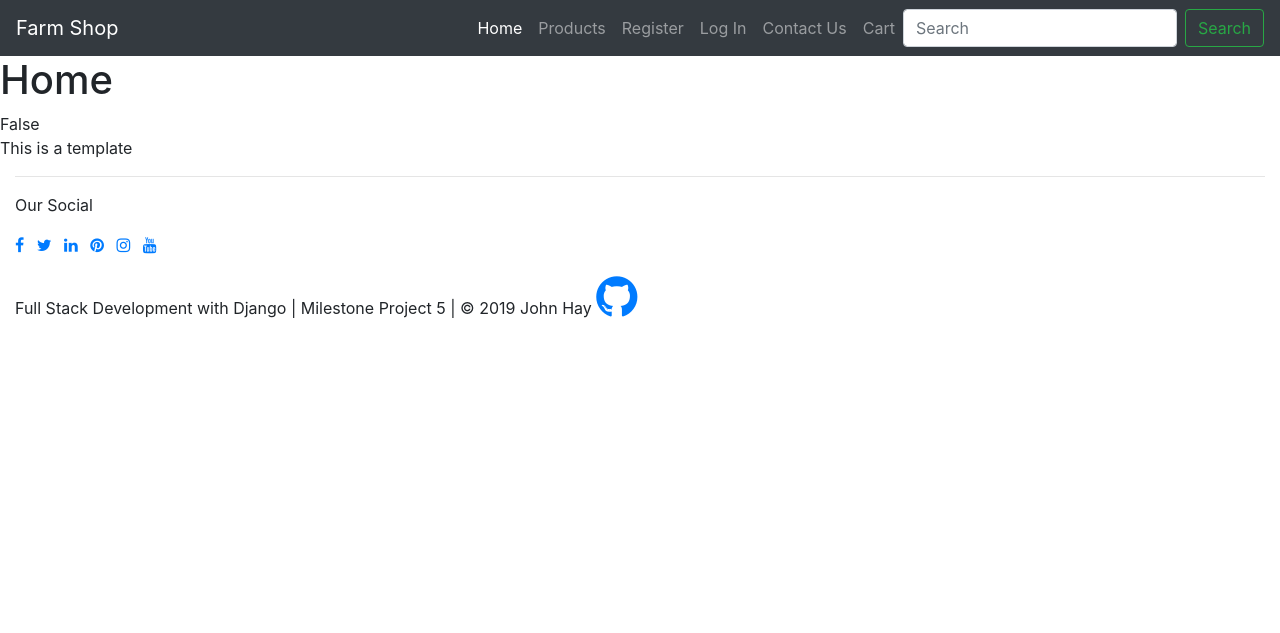
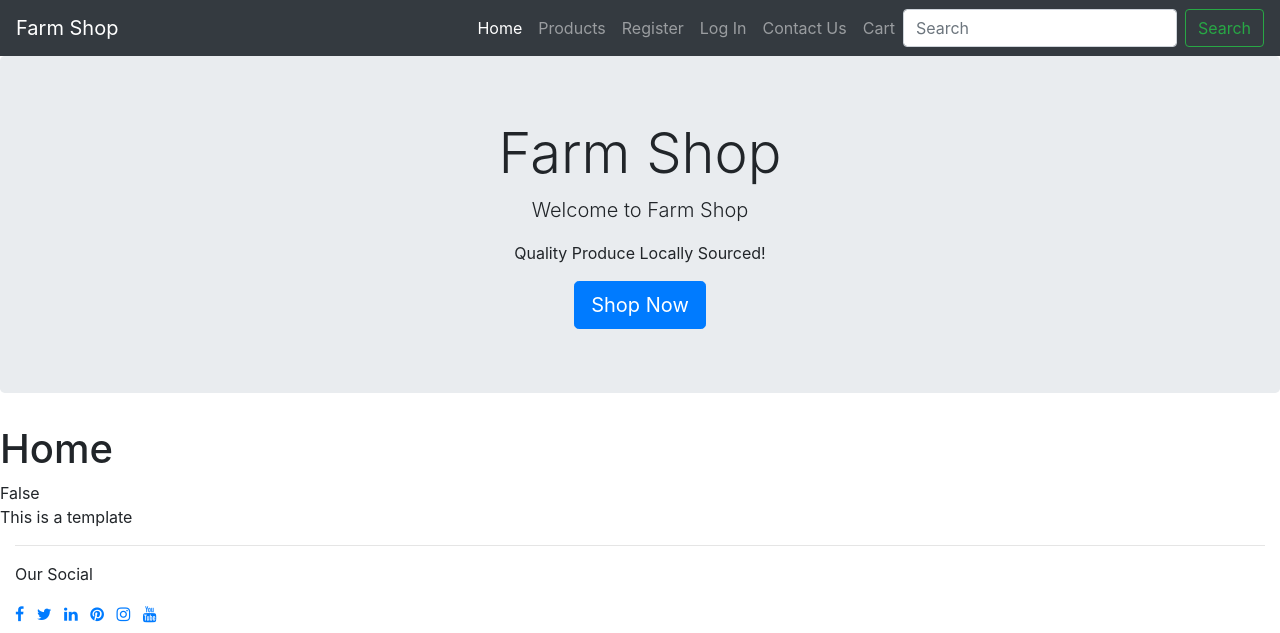
Before and after one commit to JayPeaa/msproject5, a Django app: page / in a window 1280 px wide. Shown: the top 633 px of the page. Run offline with Django 3.2, Linux system fonts and the light colour scheme; some libraries are stand-ins or nearby versions.

Commit message:
Added jumbotron

```diff
--- a/templates/base.html
+++ b/templates/base.html
@@ -15,6 +15,7 @@
 
 <body>
     {% include 'navbar.html' %}
+    {% include 'hero.html' %}
 
     {% block content %}
 
--- /dev/null
+++ b/templates/hero.html
@@ -0,0 +1,8 @@
+<div class="jumbotron">
+    <div class="container text-center">
+        <h1 class="display-4">Farm Shop</h1>
+        <p class="lead">Welcome to Farm Shop</p>
+        <p>Quality Produce Locally Sourced!</p>
+        <a class="btn btn-primary btn-lg" href="#" role="button">Shop Now</a>
+    </div>
+</div>
```
